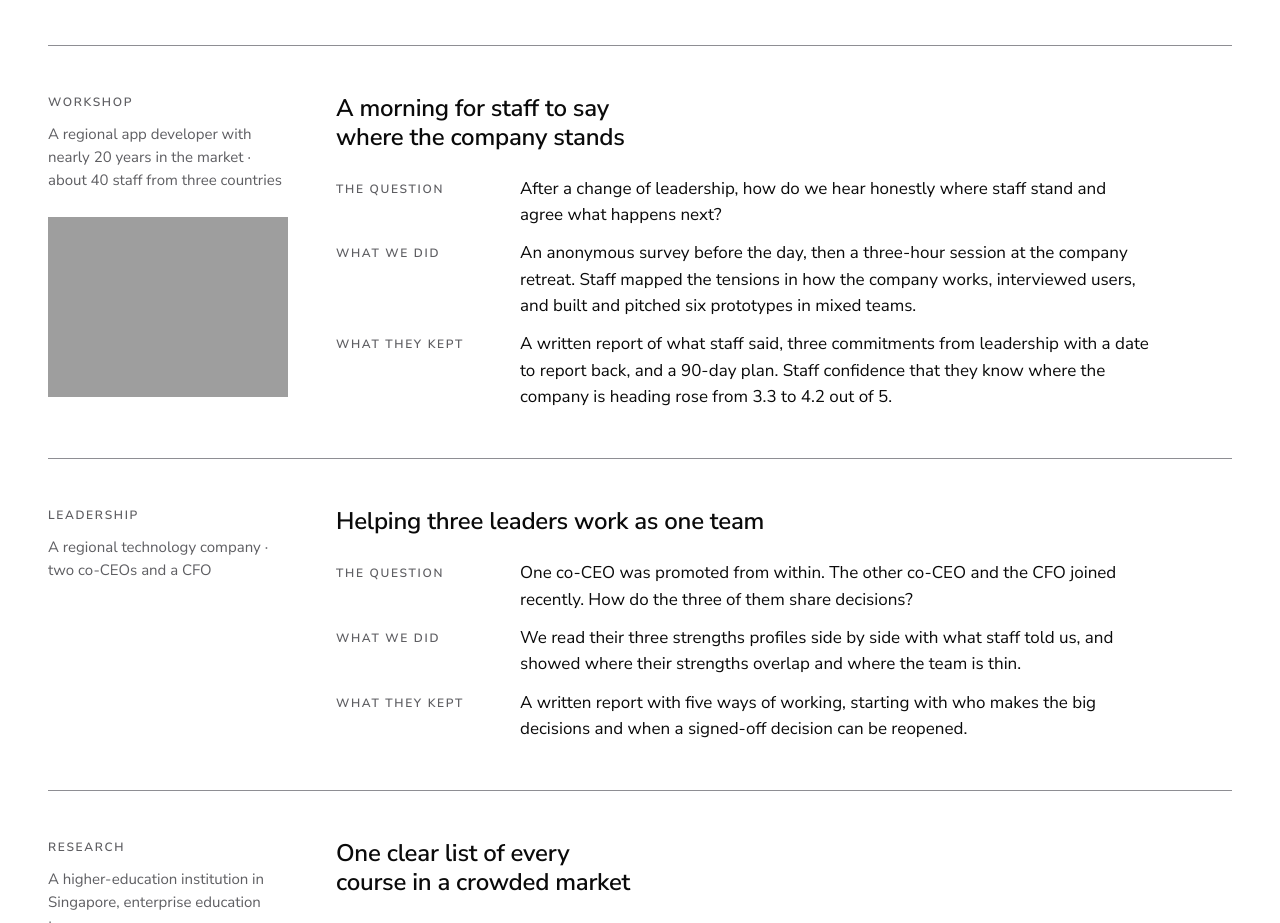
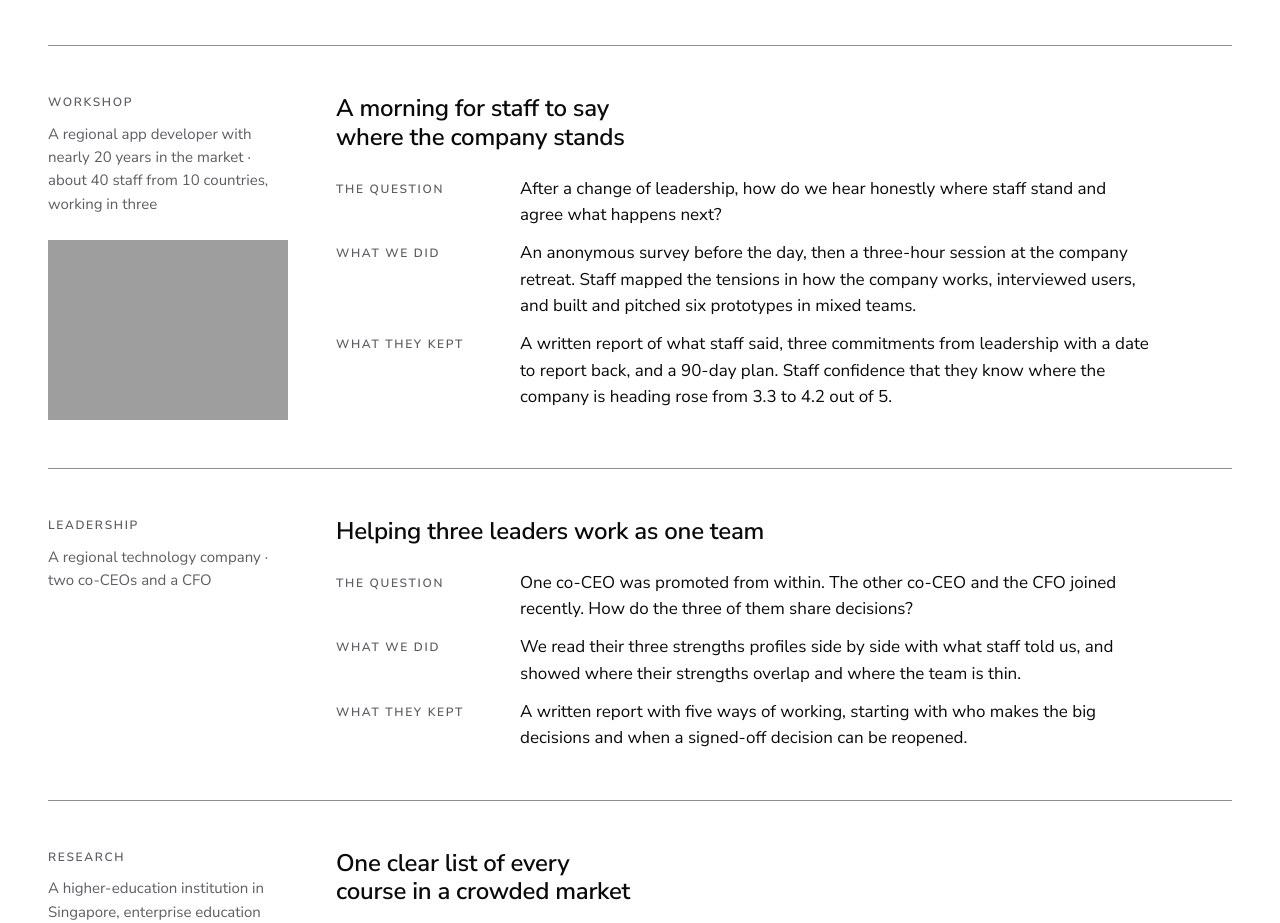
Before and after one commit to saifulanuarsg/fivesights-site, a plain HTML site: page work.html in a window 1280 px wide. Shown: the part 1000-1923 px from the top of the page. Drawn offline with Linux system fonts and the light colour scheme; grey boxes are pictures that could not be loaded.

Commit message:
Work page: staff from 10 countries, working in three
Co-Authored-By: WOZCODE <contact@withwoz.com>

```diff
--- a/work.html
+++ b/work.html
@@ -59,7 +59,7 @@
       <article class="case" data-reveal>
         <div class="side">
           <p class="label">Workshop</p>
-          <p class="client">A regional app developer with nearly 20 years in the market &middot; about 40 staff from three countries</p>
+          <p class="client">A regional app developer with nearly 20 years in the market &middot; about 40 staff from 10 countries, working in three</p>
         <div class="ph"><img src="https://images.pexels.com/photos/6700497/pexels-photo-6700497.jpeg?auto=compress&cs=tinysrgb&w=900" alt="staff working at a wall of notes" loading="lazy"></div></div>
         <div>
           <h2>A morning for staff to say where the company stands</h2>
```
